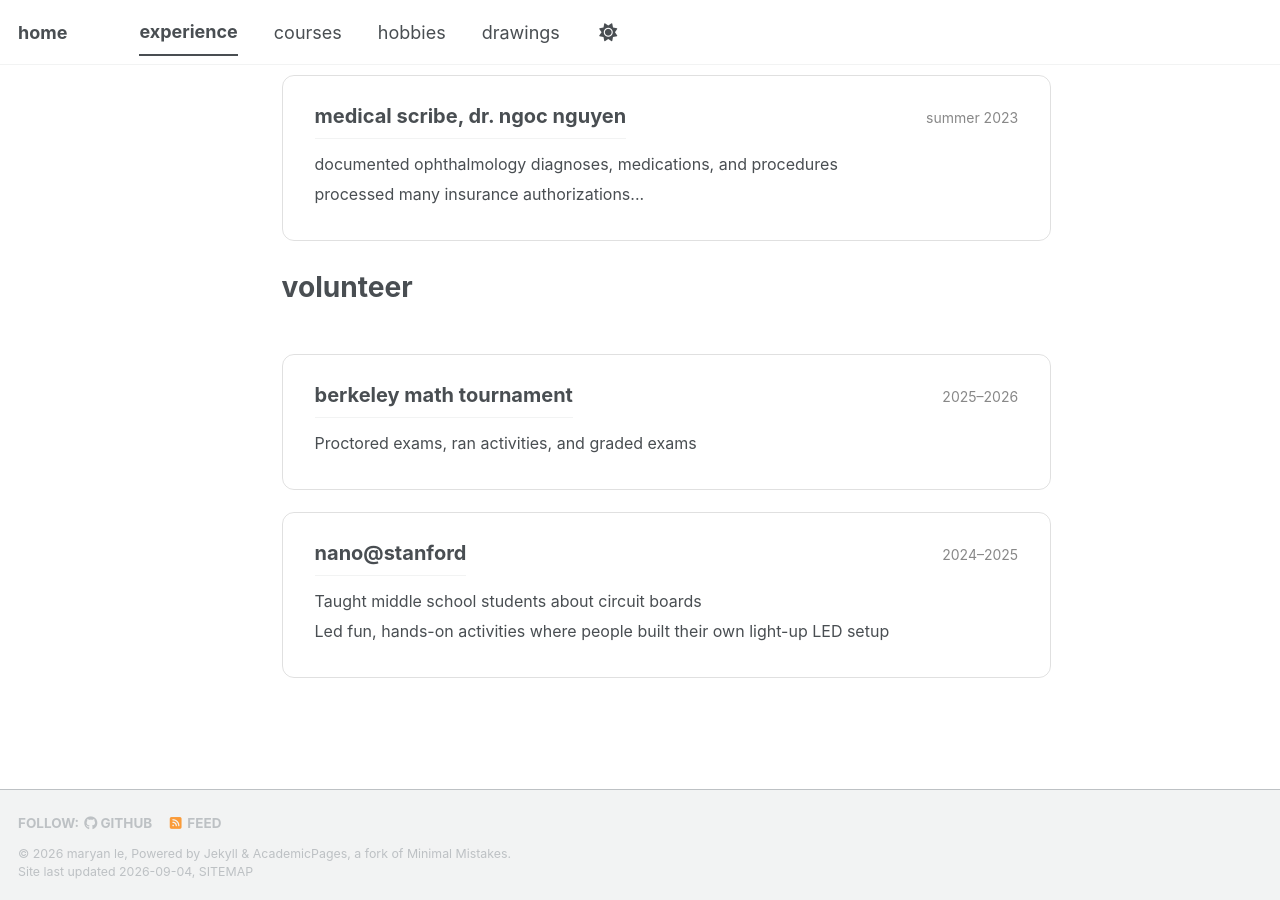
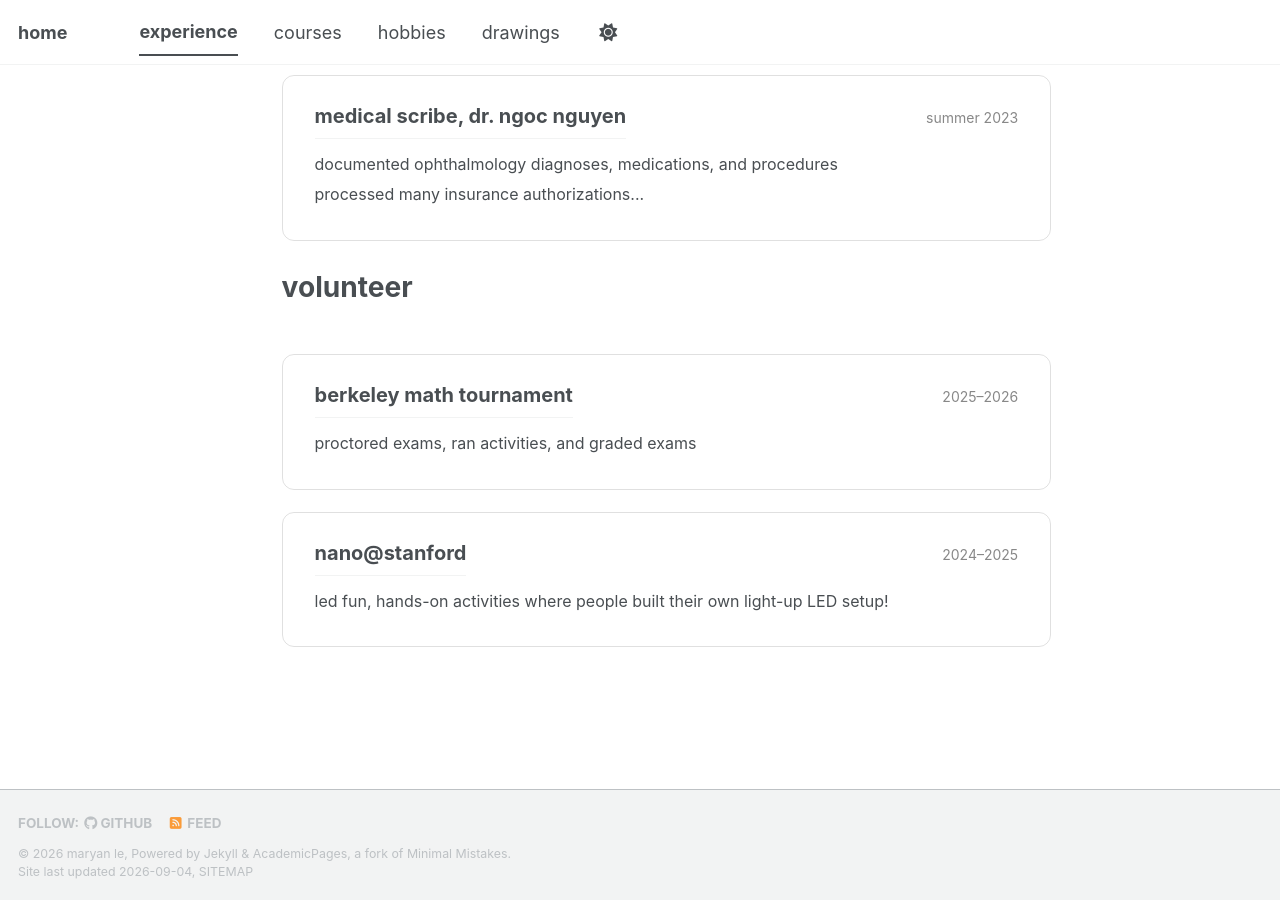
Before and after one commit to lemaryan/lemaryan.github.io, a Jekyll site: the page built from _pages/experience.html, in a window 1280 px wide and 900 px high, scrolled down 819 px. Built offline with Jekyll 4.4.1, drawn with Linux system fonts in a browser that asks for light colours; a style sheet for code colours, icons or effects is not loaded.

Commit message:
Update experience.html

```diff
--- a/_pages/experience.html
+++ b/_pages/experience.html
@@ -275,7 +275,7 @@ author_profile: false
     </div>
 
     <div class="volunteer-description">
-      <p>Proctored exams, ran activities, and graded exams</p>
+      <p>proctored exams, ran activities, and graded exams</p>
     </div>
   </div>
 
@@ -293,8 +293,7 @@ author_profile: false
     </div>
 
     <div class="volunteer-description">
-      <p>Taught middle school students about circuit boards</p>
-      <p>Led fun, hands-on activities where people built their own light-up LED setup</p>
+      <p>led fun, hands-on activities where people built their own light-up LED setup!</p>
     </div>
   </div>
 
```
